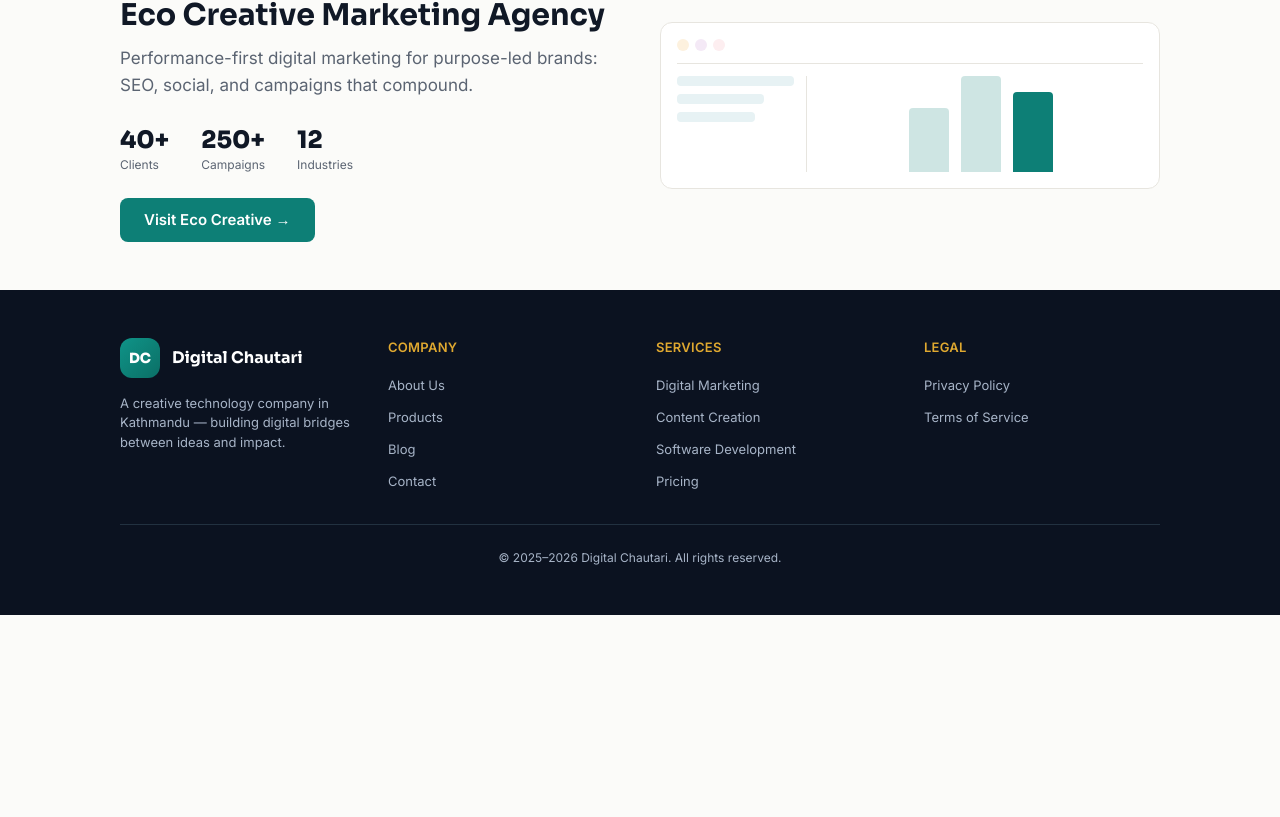
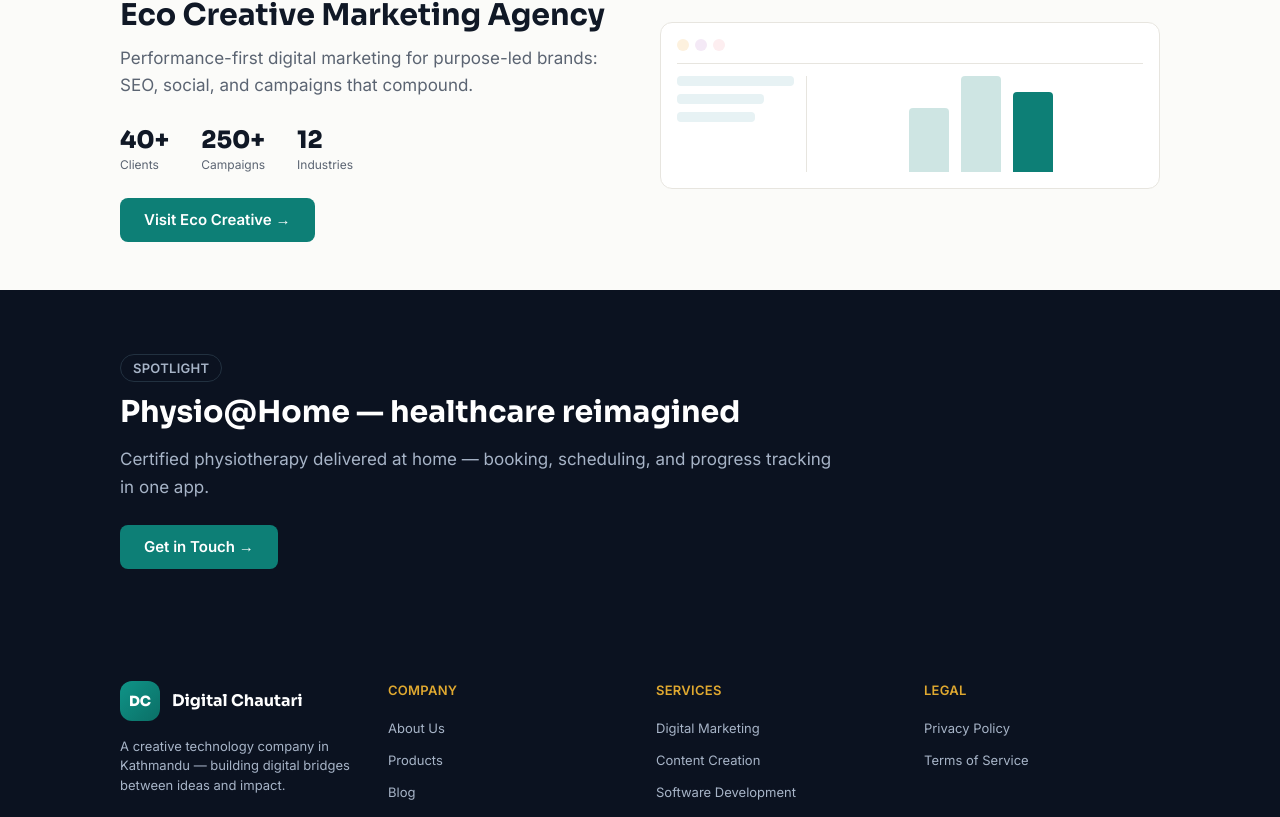
Before and after one commit to dhunganasaroj3/digital-chautari, a Next.js app: page /products in a window 1280 px wide. Shown: the part 499-1316 px from the top of the page. Before the commit the page ends 1114 px from the top, so only its background shows below. Built offline with nearby package versions, Linux system fonts and the light colour scheme.

Commit message:
feat(products): Physio@Home spotlight band (S2.8)

```diff
--- a/app/products/page.tsx
+++ b/app/products/page.tsx
@@ -2,6 +2,7 @@
 import type { Metadata } from "next";
 import { Hero } from "@/components/sections/Hero";
 import { TabbedProducts } from "@/components/sections/TabbedProducts";
+import { Spotlight } from "@/components/sections/Spotlight";
 import { PRODUCTS_HERO } from "@/lib/data/products";
 
 export const metadata: Metadata = {
@@ -16,6 +17,7 @@
       <Suspense fallback={null}>
         <TabbedProducts />
       </Suspense>
+      <Spotlight />
     </>
   );
 }
--- /dev/null
+++ b/components/sections/Spotlight.tsx
@@ -0,0 +1,21 @@
+import { Button } from "@/components/ui/Button";
+import { Section } from "@/components/ui/Section";
+import { SectionHeading } from "@/components/ui/SectionHeading";
+import { Reveal } from "@/components/motion/Reveal";
+import { PHYSIO_SPOTLIGHT } from "@/lib/data/products";
+
+export function Spotlight() {
+  return (
+    <Section dark>
+      <Reveal>
+        <SectionHeading dark eyebrow={PHYSIO_SPOTLIGHT.eyebrow} title={PHYSIO_SPOTLIGHT.title} />
+        <p className="text-col text-lede nav:text-lede-lg text-text-muted mt-4">
+          {PHYSIO_SPOTLIGHT.body}
+        </p>
+        <Button href={PHYSIO_SPOTLIGHT.cta.href} className="mt-6">
+          {PHYSIO_SPOTLIGHT.cta.label}
+        </Button>
+      </Reveal>
+    </Section>
+  );
+}
```
